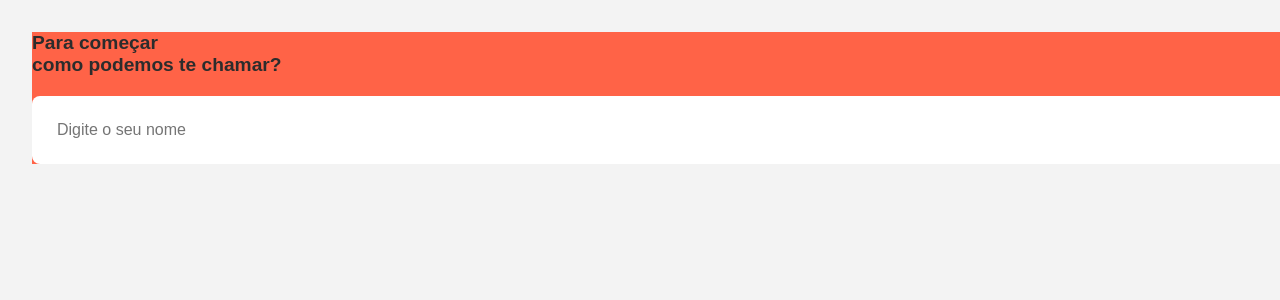
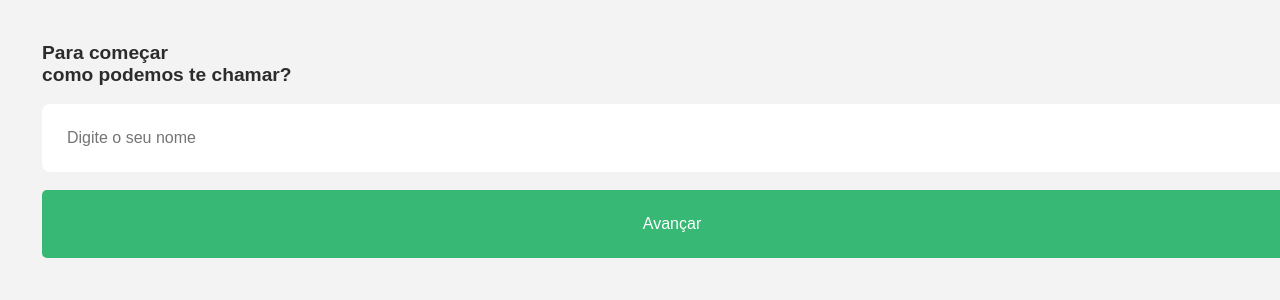
Before and after one commit to RebecaBaruch/gocal-react-project, a React (Vite) app: page / in a window 1280 px wide. Shown: the top 300 px of the page. Built offline with nearby package versions, Linux system fonts and the light colour scheme.

Commit message:
feat: add NavButton component

```diff
--- a/src/components/NavButton/index.jsx
+++ b/src/components/NavButton/index.jsx
@@ -1,7 +1,10 @@
+import { Button } from './styled';
 
+function NavButton({ children }) {
 
-function NavButton() {
-
+    return(
+        <Button>{ children }</Button>
+    );
 };
 
 export default NavButton;
--- a/src/components/NavButton/styled.jsx
+++ b/src/components/NavButton/styled.jsx
@@ -1 +1,15 @@
 import styled from "styled-components";
+
+export const Button = styled.button`
+    padding: 25px;
+    width: 100%;
+
+    font-size: 1rem;
+    font-weight: 500;
+    color: #ffffff;
+
+    border-radius: 5px;
+    border: none;
+    outline: none;
+    background-color: #37B874;
+`;
--- a/src/global/GlobalStyles.jsx
+++ b/src/global/GlobalStyles.jsx
@@ -20,8 +20,7 @@ export const Wrapper = styled.div`
     display: flex;
     justify-content: start;
     flex-direction: column;
-    gap: 20px;
+    gap: 18px;
+    padding: 10px;
     width: 100%;
-
-    background-color: tomato;
 `;
--- a/src/pages/UserName/index.jsx
+++ b/src/pages/UserName/index.jsx
@@ -2,6 +2,7 @@ import React from "react";
 import { Wrapper } from '../../global/GlobalStyles';
 import SubTitle from "../../components/SubTitle";
 import DataInput from "../../components/DataInput";
+import NavButton from "../../components/NavButton";
 
 function UserName() {
 
@@ -9,6 +10,7 @@ function UserName() {
         <Wrapper>
             <SubTitle />
             <DataInput type='text' placeholder='Digite o seu nome' />
+            <NavButton>Avançar</NavButton>
         </Wrapper>
     );
 };
```
